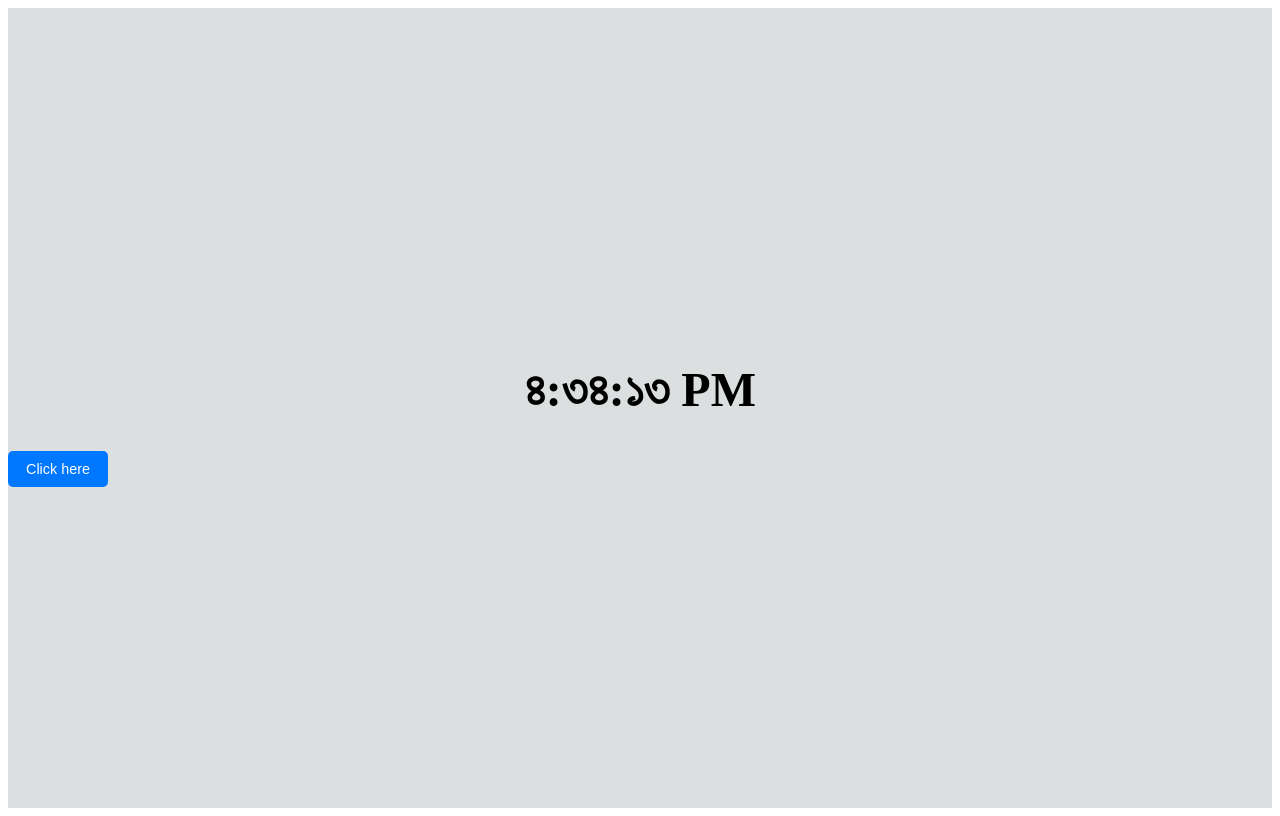
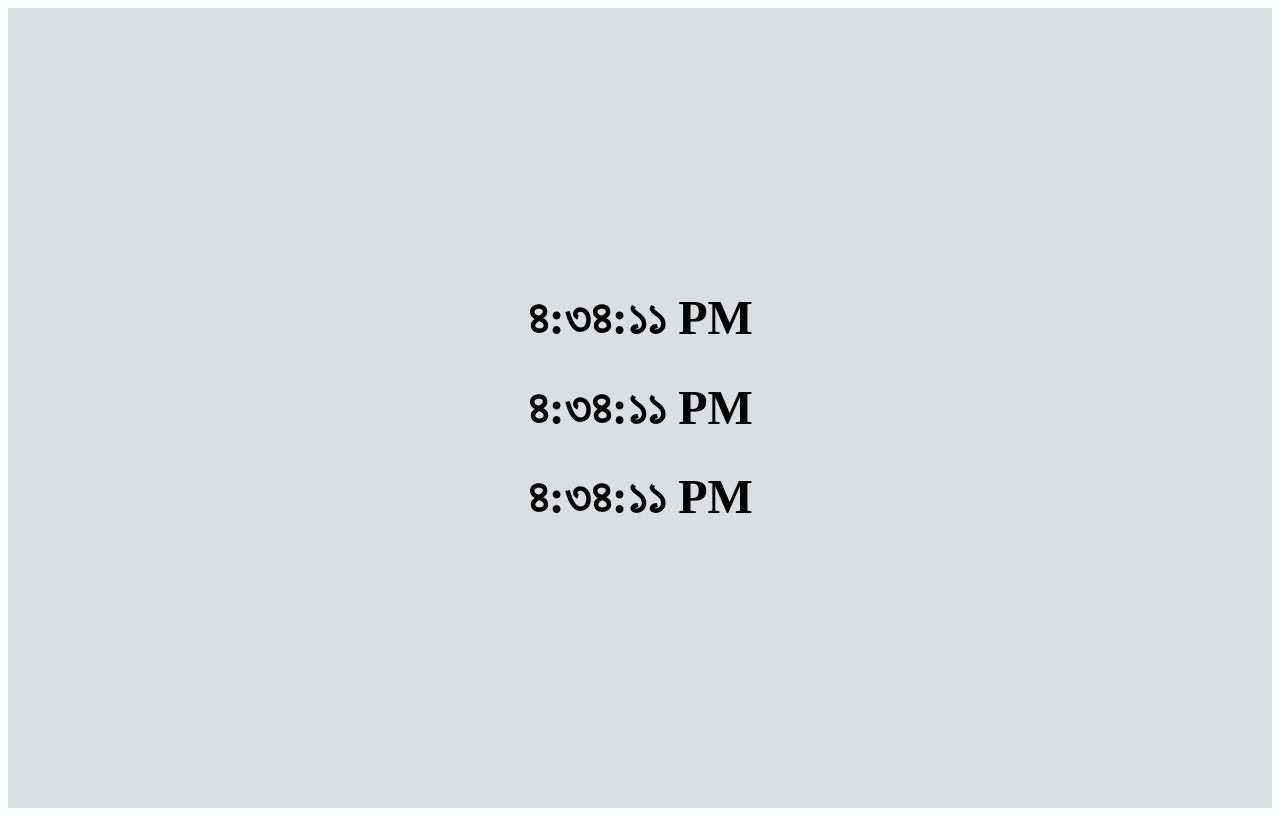
Before and after one commit to Muhammad-Sabbir/ReactJSTutorialSeriesFromLWSYoutube, a React (Create React App) app: page / in a window 1280 px wide. Built offline with nearby package versions, Linux system fonts and the light colour scheme.

Commit message:
Lecture 09: React Conditional Rendering, List and Keys

```diff
--- a/src/App.js
+++ b/src/App.js
@@ -1,12 +1,13 @@
 // import logo from './logo.svg';
 import React from 'react';
 import './App.css';
-import Clock from './components/Clock';
+import ClockList from './components/ClockList';
 
 function App() {
+  const quantities = [1, 2, 3];
   return (
     <div>
-      <Clock locale='bn-bd' />
+      <ClockList quantities={quantities} />
     </div>
   );
 }
--- a/src/components/Button.js
+++ b/src/components/Button.js
@@ -10,11 +10,16 @@ class Button extends React.Component {
     return true;
   }
   render() {
-    const { change, locale } = this.props;
+    const { change, locale, show, enable } = this.props;
+    if (!enable) return null;
+
     return (
-      <button type='button' onClick={() => change(locale)}>
-        Click here
-      </button>
+      <div>
+        <button type='button' onClick={() => change(locale)}>
+          {locale === 'bn-BD' ? 'English' : 'Bangla'}
+        </button>
+        {show && <p>Hello</p>}
+      </div>
     );
   }
 }
--- a/src/components/Clock.js
+++ b/src/components/Clock.js
@@ -26,17 +26,70 @@ class Clock extends React.Component {
     });
   };
 
+  //   // example 01:
+  //   render() {
+  //     // here donot chenge any props value , otherwise this will go inside infinite loop
+  //     const { date, locale } = this.state;
+  //     let button;
+  //     if (locale === 'bn-BD') {
+  //       button = (
+  //         <Button change={this.handleClick} locale='en-US'>
+  //           Click Here
+  //         </Button>
+  //       );
+  //     } else {
+  //       button = (
+  //         <Button change={this.handleClick} locale='bn-BD'>
+  //           Click Here
+  //         </Button>
+  //       );
+  //     }
+  //     return (
+  //       <div>
+  //         <h1 className='heading'>
+  //           <span className='text'>{date.toLocaleTimeString(locale)}</span>
+  //         </h1>
+  //         {button}
+  //       </div>
+  //     );
+  //   }
+  // }
+
+  //   // example 02:
+  //   render() {
+  //     // here donot chenge any props value , otherwise this will go inside infinite loop
+  //     const { date, locale } = this.state;
+  //     let button;
+  //     return (
+  //       <div>
+  //         <h1 className='heading'>
+  //           <span className='text'>{date.toLocaleTimeString(locale)}</span>
+  //         </h1>
+  //         {locale === 'bn-BD' ? (
+  //           <Button change={this.handleClick} locale='en-US' show={false} />
+  //         ) : (
+  //           <Button change={this.handleClick} locale='bn-BD' show />
+  //         )}
+  //       </div>
+  //     );
+  //   }
+  // }
+
+  // example 03:
   render() {
     // here donot chenge any props value , otherwise this will go inside infinite loop
     const { date, locale } = this.state;
+    let button;
     return (
       <div>
         <h1 className='heading'>
           <span className='text'>{date.toLocaleTimeString(locale)}</span>
         </h1>
-        <Button change={this.handleClick} locale='en-US'>
-          Click Here
-        </Button>
+        {locale === 'bn-BD' ? (
+          <Button change={this.handleClick} locale='en-US' show={false} enable={false} />
+        ) : (
+          <Button change={this.handleClick} locale='bn-BD' show />
+        )}
       </div>
     );
   }
--- /dev/null
+++ b/src/components/ClockList.js
@@ -0,0 +1,11 @@
+import Clock from './Clock';
+
+export default function ClockList({ quantities = [] }) {
+  return (
+    <div>
+      {quantities.map(() => (
+        <Clock key={Math.random()} />
+      ))}
+    </div>
+  );
+}
```
Also changed, not shown: gitcommand.txt.
